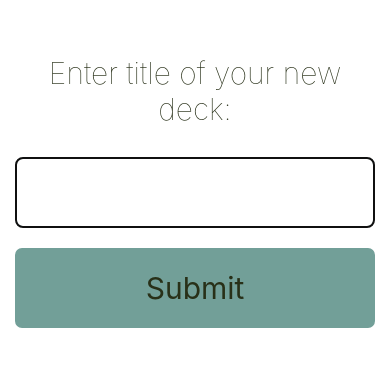
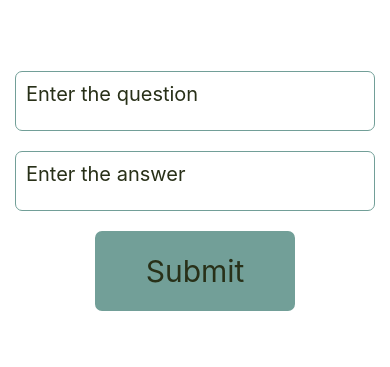
Before and after one commit to yarogallo/Udacicards, a React Native app: screen / in a window 390 px wide. Shown: the part 231-598 px from the top of the page. Built offline with nearby package versions, Linux system fonts and the light colour scheme.

Commit message:
Created AddCardView component

```diff
--- a/App.js
+++ b/App.js
@@ -3,6 +3,7 @@ import { StyleSheet, Text, View } from 'react-native';
 import DeckListView from './components/DeckListView';
 import DeckView from './components/DeckView';
 import AddDeckView from './components/AddDeckView';
+import AddCardView from './components/AddCardView';
 
 const data = [
 	{title: 'react', nroCards: 20},
@@ -15,7 +16,7 @@ export default class App extends React.Component {
   render() {
     return (
       <View style={{flex: 1}}>
-        <AddDeckView />
+        <AddCardView />
       </View>
     );
   }
--- /dev/null
+++ b/components/AddCardView/index.js
@@ -0,0 +1,100 @@
+import React, { Component } from 'react';
+import {View, Text, KeyboardAvoidingView, StyleSheet, TextInput} from 'react-native';
+import TextButton from '../TextButton';
+import {
+	light,
+	red,
+	yellow,
+	blue,
+	green
+} from '../../helper/colors';
+
+class AddCardView extends Component {
+	constructor() {
+		super();
+		this.state = {
+			question: 'Enter the question',
+			answer: 'Enter the answer',
+		};
+		this.onChangeTextHandler = this.onChangeTextHandler.bind(this);
+		this.resetAnswer = this.resetAnswer.bind(this);
+		this.resetQuestion = this.resetQuestion.bind(this);
+	}
+
+	onChangeTextHandler(evt) {
+		const name = evt.target.name;
+		const value = evt.target.value;
+		this.setState( () => ({[name]: value}));
+	}
+	submitNewCard() {
+		this.setState({ question: '', answer: ''});
+	}
+	resetAnswer() {
+		this.setState({
+			answer: ''
+		});
+	}
+	resetQuestion() {
+		this.setState({
+			question: ''
+		});
+	}
+	render() {
+		return(
+			<KeyboardAvoidingView
+				style={styles.container}
+				behavior="padding"
+				enabled>
+				<TextInput
+					style={styles.inputText}
+					value={this.state.question}
+					name="question"
+					multiline={true}
+					onChange={ evt => this.onChangeTextHandler(evt)}
+					onFocus={this.resetQuestion}/>
+				<TextInput
+					style={styles.inputText}
+					value={this.state.answer}
+					multiline={true}
+					name="answer"
+					onChange={ evt => this.onChangeTextHandler(evt)}
+					onFocus={this.resetAnswer}/>
+				<TextButton
+					text="Submit"
+					styleBtn={styles.submitBtn}
+					styleTextBtn={styles.textBtn}
+				/>
+			</KeyboardAvoidingView>
+		);
+	}
+}
+
+const styles = StyleSheet.create({
+	container: {
+		flex: 1,
+		padding: 15,
+		justifyContent: 'center',
+		alignItems: 'center'
+	},
+	inputText: {
+		color: green,
+		fontSize: 20,
+		borderWidth: 1,
+		height: 60,
+		padding: 10,
+		borderColor: blue,
+		borderRadius: 7,
+		marginBottom: 20,
+		alignSelf: 'stretch'
+	},
+	submitBtn: {
+		backgroundColor: blue,
+		borderColor: blue,
+		width: 200
+	},
+	textBtn: {
+		color: green
+	}
+});
+
+export default AddCardView;
--- a/components/AddDeckView/index.js
+++ b/components/AddDeckView/index.js
@@ -23,6 +23,9 @@ class AddDeckView extends Component {
 		this.setState({
 			value: ''
 		});
+		//check that the input is not empty
+		//add the deck to data base
+		//navigate to default view
 	}
 	render() {
 		return(
@@ -64,8 +67,10 @@ const styles = StyleSheet.create({
 	},
 	inputForm: {
 		borderColor: blue,
-		borderWidth: 2,
-		padding: 25,
+		borderWidth: 1,
+		height: 60,
+		padding: 10,
+		fontSize: 20,
 		marginBottom: 20,
 		borderRadius: 7
 	},
--- a/components/TextButton/index.js
+++ b/components/TextButton/index.js
@@ -16,7 +16,7 @@ const styles = StyleSheet.create({
 	button: {
 		borderWidth: 2,
 		borderRadius: 7,
-		padding: 20
+		padding: 20,
 	},
 	text: {
 		textAlign: 'center',
```
